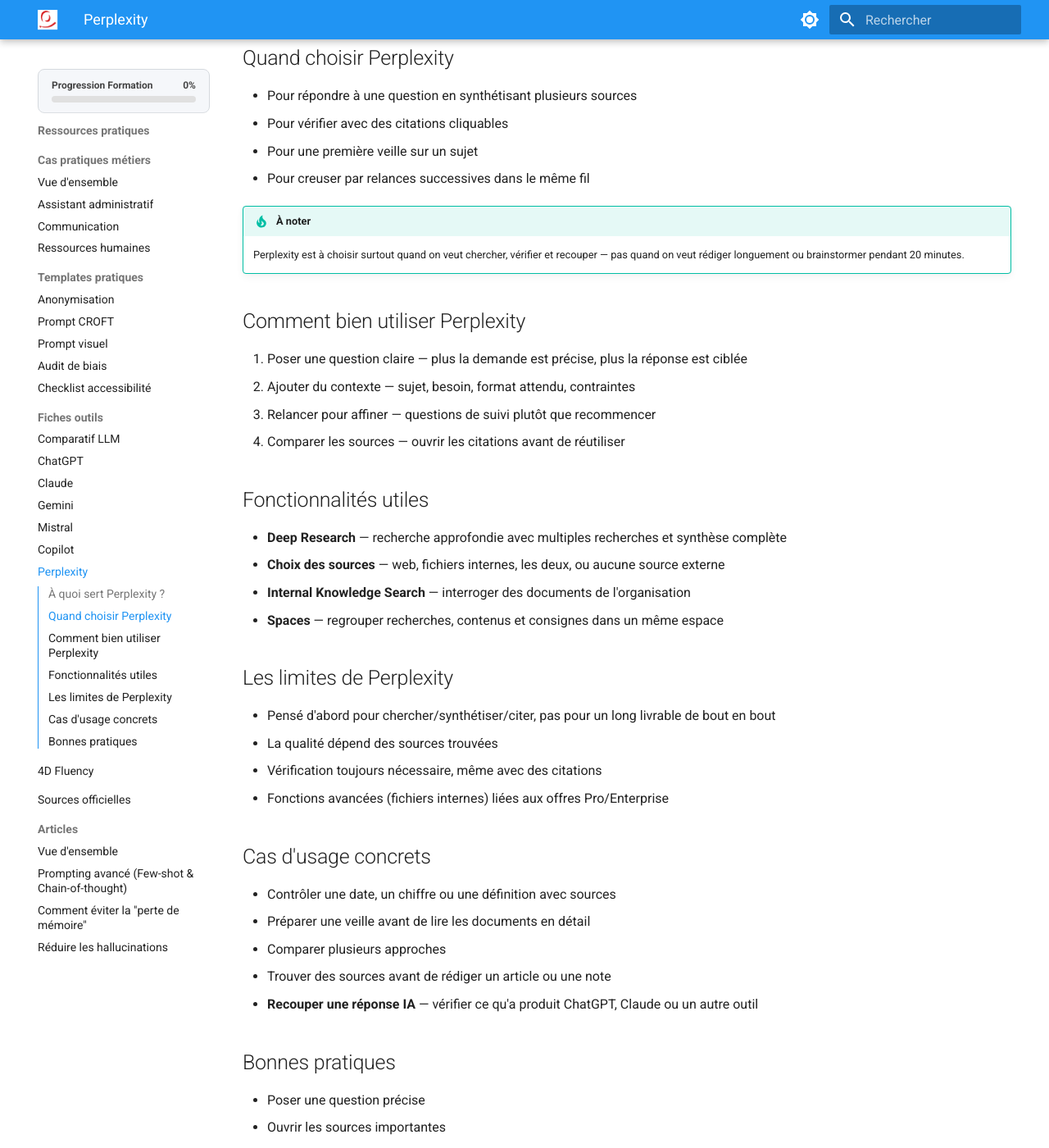
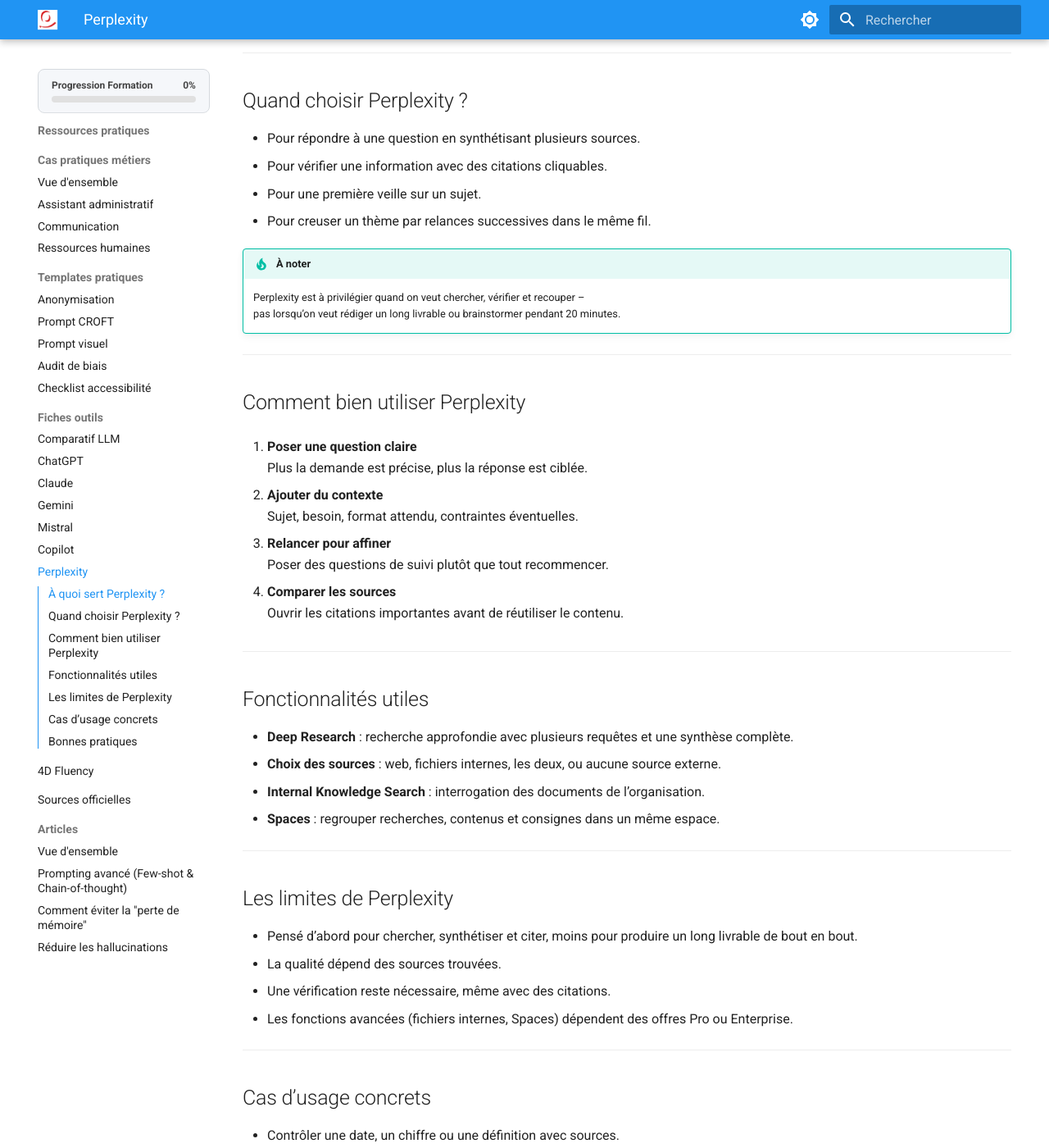
Before and after one commit to pierre-l-hue/wiki-formation-ia, an MkDocs documentation site: the page built from docs/outils/perplexity.md, in a window 1280 px wide and 1400 px high, scrolled down 530 px. Shown: the whole window at 82% size. Built offline with MkDocs 1.6.1 and Material for MkDocs 9.7.7, drawn with Linux system fonts in a browser that asks for light colours; some of the changed text lies outside the part shown.

Commit message:
Update perplexity.md

```diff
--- a/docs/outils/perplexity.md
+++ b/docs/outils/perplexity.md
@@ -13,60 +13,81 @@
   </div>
 </div>
 
+*Outil pensé pour obtenir des réponses claires, rapides et sourcées à partir du web.*
 
-*Un outil pensé pour obtenir des réponses claires, rapides et sourcées à partir du web*
+---
 
 ## À quoi sert Perplexity ?
 
-- **Chercher sur le web** en temps réel et produire une réponse directe
-- **Obtenir des sources** — citations et liens pour vérifier facilement
-- **Gagner du temps** — évite de parcourir une longue liste de résultats
-- **Explorer un sujet** — découvrir un thème, comprendre les points clés
-- **Croiser web et fichiers internes** selon le compte utilisé
+- **Chercher sur le web en temps réel** et produire une réponse directe.
+- **Obtenir des sources** : citations et liens pour vérifier facilement.
+- **Gagner du temps** : éviter de parcourir une longue liste de résultats.
+- **Explorer un sujet** : découvrir un thème, comprendre les points clés.
+- **Croiser web et fichiers internes** selon le compte utilisé.
 
-## Quand choisir Perplexity
+---
 
-- Pour répondre à une question en synthétisant plusieurs sources
-- Pour vérifier avec des citations cliquables
-- Pour une première veille sur un sujet
-- Pour creuser par relances successives dans le même fil
+## Quand choisir Perplexity ?
+
+- Pour répondre à une question en synthétisant plusieurs sources.
+- Pour vérifier une information avec des citations cliquables.
+- Pour une première veille sur un sujet.
+- Pour creuser un thème par relances successives dans le même fil.
 
 !!! tip "À noter"
-    Perplexity est à choisir surtout quand on veut chercher, vérifier et recouper — pas quand on veut rédiger longuement ou brainstormer pendant 20 minutes.
+    Perplexity est à privilégier quand on veut chercher, vérifier et recouper –
+    pas lorsqu’on veut rédiger un long livrable ou brainstormer pendant 20 minutes.
+
+---
 
 ## Comment bien utiliser Perplexity
 
-1. Poser une question claire — plus la demande est précise, plus la réponse est ciblée
-2. Ajouter du contexte — sujet, besoin, format attendu, contraintes
-3. Relancer pour affiner — questions de suivi plutôt que recommencer
-4. Comparer les sources — ouvrir les citations avant de réutiliser
+1. **Poser une question claire**
+   Plus la demande est précise, plus la réponse est ciblée.
+
+2. **Ajouter du contexte**
+   Sujet, besoin, format attendu, contraintes éventuelles.
+
+3. **Relancer pour affiner**
+   Poser des questions de suivi plutôt que tout recommencer.
+
+4. **Comparer les sources**
+   Ouvrir les citations importantes avant de réutiliser le contenu.
+
+---
 
 ## Fonctionnalités utiles
 
-- **Deep Research** — recherche approfondie avec multiples recherches et synthèse complète
-- **Choix des sources** — web, fichiers internes, les deux, ou aucune source externe
-- **Internal Knowledge Search** — interroger des documents de l'organisation
-- **Spaces** — regrouper recherches, contenus et consignes dans un même espace
+- **Deep Research** : recherche approfondie avec plusieurs requêtes et une synthèse complète.
+- **Choix des sources** : web, fichiers internes, les deux, ou aucune source externe.
+- **Internal Knowledge Search** : interrogation des documents de l’organisation.
+- **Spaces** : regrouper recherches, contenus et consignes dans un même espace.
+
+---
 
 ## Les limites de Perplexity
 
-- Pensé d'abord pour chercher/synthétiser/citer, pas pour un long livrable de bout en bout
-- La qualité dépend des sources trouvées
-- Vérification toujours nécessaire, même avec des citations
-- Fonctions avancées (fichiers internes) liées aux offres Pro/Enterprise
+- Pensé d’abord pour chercher, synthétiser et citer, moins pour produire un long livrable de bout en bout.
+- La qualité dépend des sources trouvées.
+- Une vérification reste nécessaire, même avec des citations.
+- Les fonctions avancées (fichiers internes, Spaces) dépendent des offres Pro ou Enterprise.
 
-## Cas d'usage concrets
+---
 
-- Contrôler une date, un chiffre ou une définition avec sources
-- Préparer une veille avant de lire les documents en détail
-- Comparer plusieurs approches
-- Trouver des sources avant de rédiger un article ou une note
-- **Recouper une réponse IA** — vérifier ce qu'a produit ChatGPT, Claude ou un autre outil
+## Cas d’usage concrets
+
+- Contrôler une date, un chiffre ou une définition avec sources.
+- Préparer une veille avant de lire les documents en détail.
+- Comparer plusieurs approches ou méthodologies.
+- Trouver des sources avant de rédiger un article ou une note.
+- **Recouper une réponse IA** : vérifier ce qu’ont produit ChatGPT, Claude ou un autre outil.
+
+---
 
 ## Bonnes pratiques
 
-- Poser une question précise
-- Ouvrir les sources importantes
-- Relancer pour affiner
-- Reformuler avec ses propres mots
-- Garder l'esprit critique — Perplexity aide à vérifier, l'humain garde la validation finale
+- Poser une question précise.
+- Ouvrir les sources importantes.
+- Relancer pour affiner la réponse.
+- Reformuler avec ses propres mots.
+- Garder l’esprit critique : Perplexity aide à vérifier, mais l’humain assure la validation finale.
```
